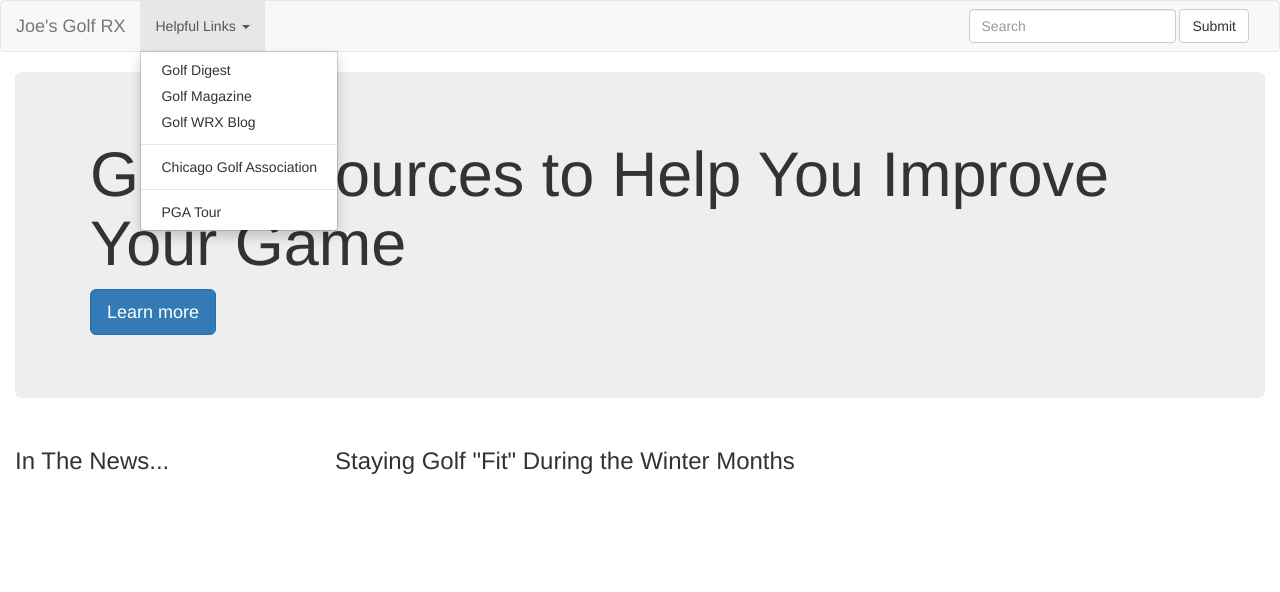
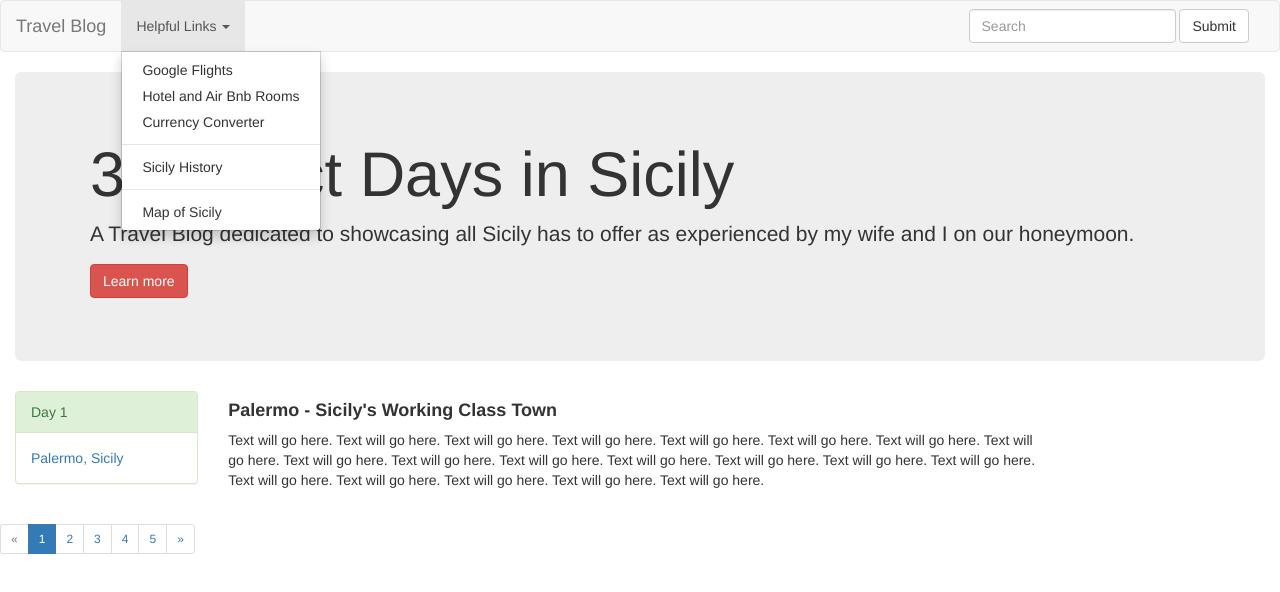
Before and after one commit to jcheck/jcheck.github.io, a plain HTML site: page index.html in a window 1280 px wide. Both pictures are taken after a click on the button "Helpful Links". Drawn offline with nearby package versions, Linux system fonts and the light colour scheme.

Commit message:
updates
…

```diff
--- a/index.html
+++ b/index.html
@@ -4,8 +4,9 @@
   <meta charset="utf-8">
   <meta http-equiv="X-UA-Compatible" content="IE=edge">
   <meta name="viewport" content="width=device-width, initial-scale=1">
-  <title>Golf RX</title>
-  <link rel="stylesheet" href="http://bootswatch.com/lumen/bootstrap.min.css">
+  <title>Travel Blog</title>
+  <link rel="stylesheet" href="http://bootswatch.com/yeti/bootstrap.min.css">
+  <link href='https://fonts.googleapis.com/css?family=Open+Sans' rel='stylesheet' type='text/css'>
   <script src="http://code.jquery.com/jquery-2.1.4.js"></script>
   <script src="http://maxcdn.bootstrapcdn.com/bootstrap/3.3.6/js/bootstrap.js"></script>
 </head>
@@ -20,7 +21,7 @@
           <span class="icon-bar"></span>
           <span class="icon-bar"></span>
         </button>
-        <a class="navbar-brand" href="#">Joe's Golf RX</a>
+        <a class="navbar-brand" href="#">Travel Blog</a>
       </div>
 
       <!-- Collect the nav links, forms, and other content for toggling -->
@@ -29,13 +30,13 @@
           <li class="dropdown">
             <a href="#" class="dropdown-toggle" data-toggle="dropdown" role="button" aria-haspopup="true" aria-expanded="false">Helpful Links <span class="caret"></span></a>
             <ul class="dropdown-menu">
-              <li><a href="http://www.golfdigest.com/"target="blank">Golf Digest</a></li>
-              <li><a href="http://www.golf.com/"target="blank">Golf Magazine</a></li>
-              <li><a href="http://www.golfwrx.com/"target="blank">Golf WRX Blog</a></li>
+              <li><a href="https://www.google.com/flights/"target="blank">Google Flights</a></li>
+              <li><a href="http://www.booking.com/"target="blank">Hotel and Air Bnb Rooms</a></li>
+              <li><a href="https://www.google.com/finance/converter"target="blank">Currency Converter</a></li>
               <li role="separator" class="divider"></li>
-              <li><a href="http://www.cdga.org/"target="blank">Chicago Golf Association</a></li>
+              <li><a href="https://en.wikipedia.org/wiki/History_of_Sicily"target="blank">Sicily History</a></li>
               <li role="separator" class="divider"></li>
-              <li><a href="http://www.pgatour.com/"target="blank">PGA Tour</a></li>
+              <li><a href="https://goo.gl/maps/nQ8TMy47oBT2"target="blank">Map of Sicily</a></li>
             </ul>
           </li>
         </ul>
@@ -55,26 +56,46 @@
 
     <div class="jumbotron">
       <div class="container">
-        <h1>Golf Resources to Help You Improve Your Game</h1>
-        <p><a class="btn btn-primary btn-lg" href="http://www.usga.org/articles/2015/10/2016-changes-to-the-rules-of-golf.html"target="blank" role="button">Learn more</a>
+        <h1>3 Perfect Days in Sicily</h1>
+        <p class="lead">A Travel Blog dedicated to showcasing all Sicily has to offer as experienced by my wife and I on our honeymoon.</p>
+        <p><a class="btn btn-danger btn-md" href="http://www.bbc.com/travel/europe/italy/sicily"target="blank" role="button">Learn more</a></p>
       </div>
     </div>
 
-    <!-- Title Section -->
+    <!-- Text and Body Section 1-->
+
     <div class="row">
       <div class="col-sm-2">
-        <p><h3>In The News...</h3></p>
+       <div class="panel panel-success">
+        <div class="panel-heading">Day 1
+        </div>
+        <div class="panel-body">
+          <a href="https://en.wikipedia.org/wiki/Palermo"target="blank">Palermo, Sicily</a>
+        </div>
+       </div>
       </div>
 
-      <div class="col-sm-1"><p></p>
+      <div class="col-sm-8">
+        <p><h4><strong>Palermo - Sicily's Working Class Town</strong></h4></p>
+        <p>Text will go here. Text will go here. Text will go here. Text will go here. Text will go here. Text will go here. Text will go here. Text will go here. Text will go here. Text will go here. Text will go here. Text will go here. Text will go here. Text will go here. Text will go here. Text will go here. Text will go here. Text will go here. Text will go here. Text will go here.</p>
       </div>
 
-      <div class="col-sm-7 col-xs-3">
-        <p><h3>Staying Golf "Fit" During the Winter Months</h3></p>
-      </div>
+    <!--Close Text and Body Section 1-->
+    </div>
 
-    </div><!--Close Title Section-->
+  <!--Close Container.fluid Section-->
   </div>
+
+  <ul class="pagination pagination-sm">
+    <li class="disabled"><a href="#">&laquo;</a></li>
+    <li class="active"><a href="#">1</a></li>
+    <li><a href="#">2</a></li>
+    <li><a href="#">3</a></li>
+    <li><a href="#">4</a></li>
+    <li><a href="#">5</a></li>
+    <li><a href="#">&raquo;</a></li>
+  </ul>
+
 
   </body>
 </html>
```
